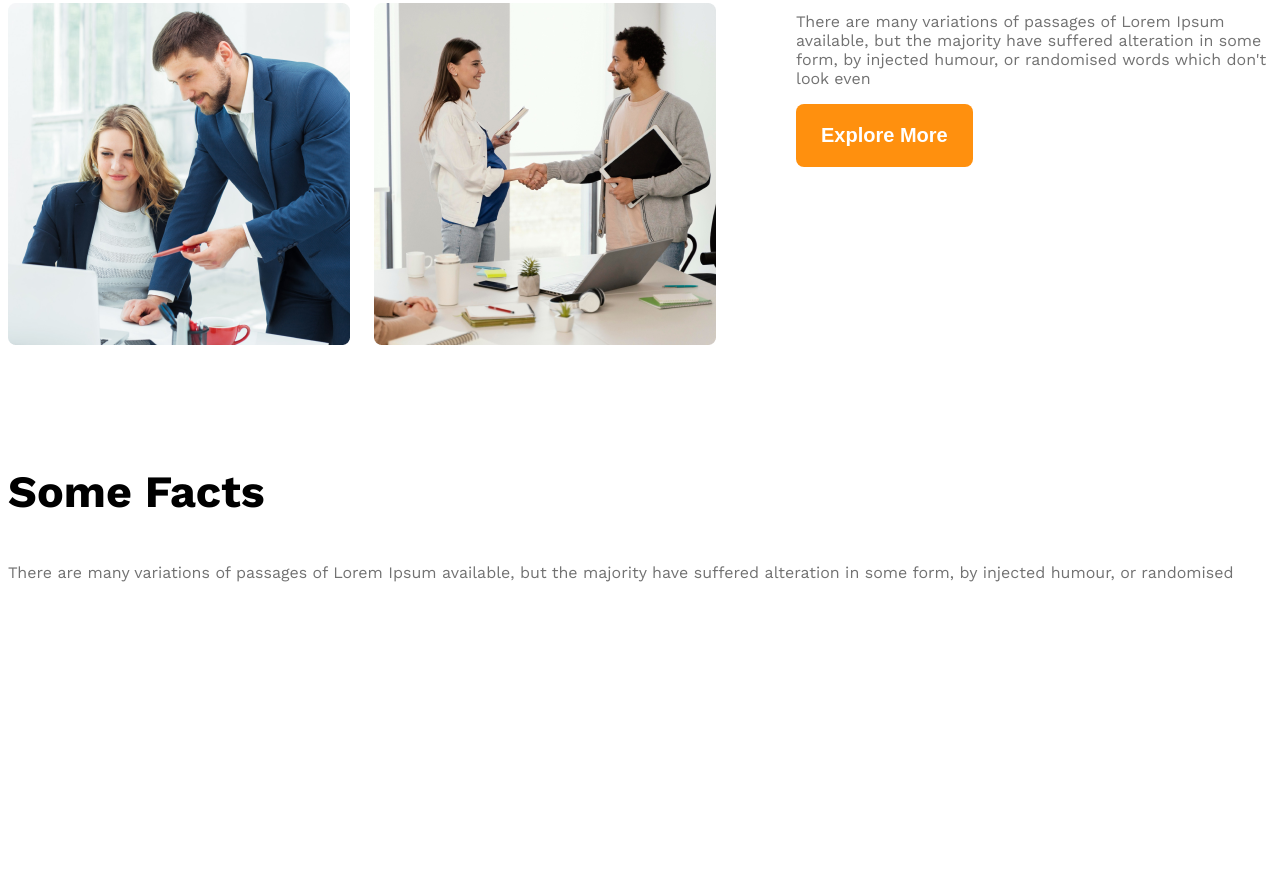
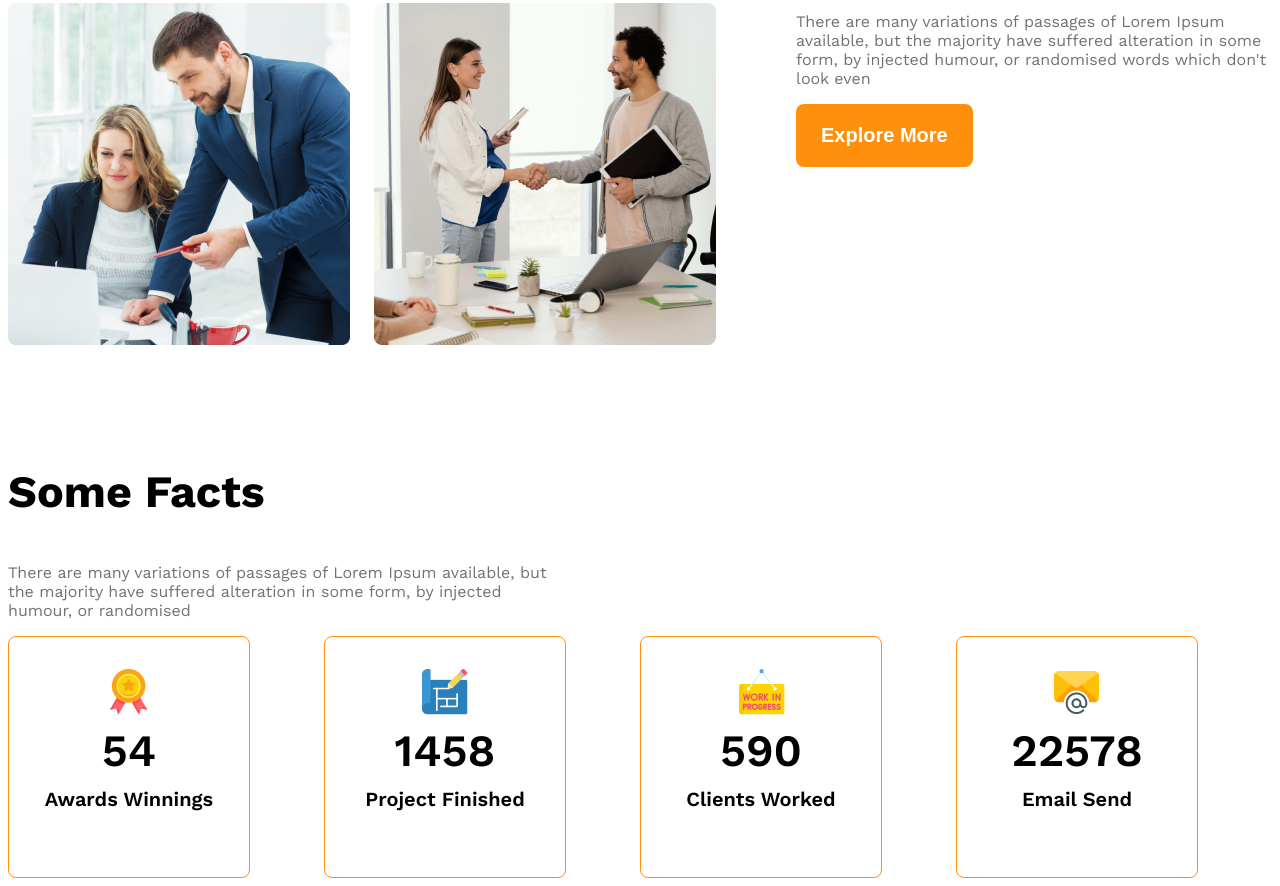
Before and after one commit to ranastudent/g3-architect-website, a plain HTML site: page index.html in a window 1280 px wide. Shown: the part 1580-2466 px from the top of the page. Before the commit the page ends 2343 px from the top, so only its background shows below. Drawn offline with nearby package versions, Linux system fonts and the light colour scheme.

Commit message:
fact-section structure made

```diff
--- a/index.html
+++ b/index.html
@@ -25,7 +25,9 @@
                         <h1 class="banner-title">
                               Brand New Group of Architects
                         </h1>
-                        <p class="banner-description">There are many variations of passages of Lorem Ipsum available, but the majority have suffered alteration in some form, by injected humour, or randomised words which don't look even</p>
+                        <p class="banner-description">There are many variations of passages of Lorem Ipsum available,
+                              but the majority have suffered alteration in some form, by injected humour, or randomised
+                              words which don't look even</p>
                         <button class="btn-primary">Explore More</button>
                   </div>
                   <img class="banner-img" src="images/banner.png" alt="">
@@ -41,8 +43,12 @@
                         <img src="images/team4.png" alt="">
                   </div>
                   <div class="our-fetaures">
-                        <h3 class="section-title"><span id="quick-list" class="text-light-gray">Quick list</span> <span>of Our</span> <span id="feature" class="text-primary">Features</span></h3>
-                        <p class="fetaures-description text-light-gray">There are many variations of passages of Lorem Ipsum available, but the majority have suffered alteration in some form, by injected humour, or randomised words which don't look even</p>
+                        <h3 class="section-title"><span id="quick-list" class="text-light-gray">Quick list</span>
+                              <span>of Our</span> <span id="feature" class="text-primary">Features</span>
+                        </h3>
+                        <p class="fetaures-description text-light-gray">There are many variations of passages of Lorem
+                              Ipsum available, but the majority have suffered alteration in some form, by injected
+                              humour, or randomised words which don't look even</p>
                         <button class="btn-primary">Explore More</button>
                   </div>
             </section>
@@ -53,27 +59,38 @@
             <!-- some facts -->
             <section class="some-facts">
                   <h3 class="section-title">Some Facts</h3>
-                  <p class="text-light-gray">There are many variations of passages of Lorem Ipsum available, but the majority have suffered alteration in some form, by injected humour, or randomised</p>
+                  <p class="text-light-gray fact-discription">There are many variations of passages of Lorem Ipsum available, but the
+                        majority have suffered alteration in some form, by injected humour, or randomised</p>
                   <div class="facts-containar">
-                        <div class="fact">
-                              <img src="" alt="" class="fact-icon">
-                              <h4 class="fact-number"></h4>
-                              <h5 class="fact-name"></h5>
+                        <div class="fact display-flex">
+                              <div>
+                                    <img src="images/icons/ribon.png" alt="" class="fact-icon">
+                                    <h4 class="fact-number">54</h4>
+                                    <h5 class="fact-name">Awards Winnings</h5>
+                              </div>
+
                         </div>
-                        <div class="fact">
-                              <img src="" alt="" class="fact-icon">
-                              <h4 class="fact-number"></h4>
-                              <h5 class="fact-name"></h5>
+                        <div class="fact display-flex">
+                              <div>
+                                    <img src="images/icons/projects.png" alt="" class="fact-icon">
+                                    <h4 class="fact-number">1458</h4>
+                                    <h5 class="fact-name">Project Finished</h5>
+                              </div>
+
                         </div>
-                        <div class="fact">
-                              <img src="" alt="" class="fact-icon">
-                              <h4 class="fact-number"></h4>
-                              <h5 class="fact-name"></h5>
+                        <div class="fact display-flex">
+                              <div>
+                                    <img src="images/icons/customers.png" alt="" class="fact-icon">
+                                    <h4 class="fact-number">590</h4>
+                                    <h5 class="fact-name">Clients Worked</h5>
+                              </div>
                         </div>
-                        <div class="fact">
-                              <img src="" alt="" class="fact-icon">
-                              <h4 class="fact-number"></h4>
-                              <h5 class="fact-name"></h5>
+                        <div class="fact display-flex">
+                              <div>
+                                    <img src="images/icons/email.png" alt="" class="fact-icon">
+                                    <h4 class="fact-number">22578</h4>
+                                    <h5 class="fact-name">Email Send</h5>
+                              </div>
                         </div>
                   </div>
             </section>
--- a/styles/architects.css
+++ b/styles/architects.css
@@ -118,6 +118,35 @@ main > section {
 .fetaures-description{
       font-size: 1rem;
 }
+/* some facts related styles */
+
+.facts-containar{
+      display: grid;
+      grid-template-columns: repeat(4,1fr);
+}
+.fact{
+      border: 1px solid rgba(255, 144, 14, 1);
+      width: 240px;
+      height: 240px;
+      border-radius: 8px;
+      align-items: center;
+      justify-content: center;
+      text-align: center;
+}
+.fact-number{
+      font-size: 2.8rem;
+      font-weight: 600;
+      margin-top: 5px;
+      margin-bottom: 9px;
+}
+.fact-name{
+      font-size: 1.25rem;
+      font-weight: 600;margin-top: 10px;
+}
+.fact-discription{
+      max-width: 540px;
+}
+
 
 /* responsive media query */
 
```
